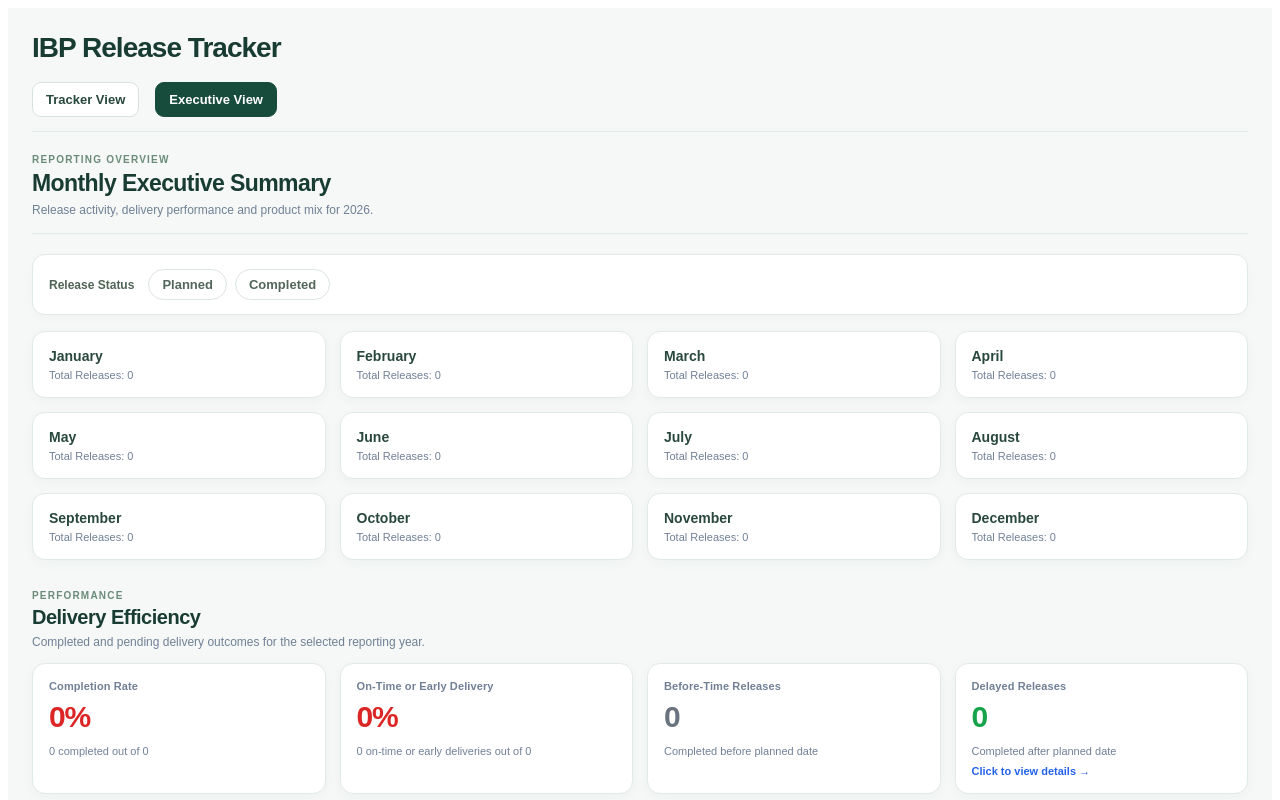
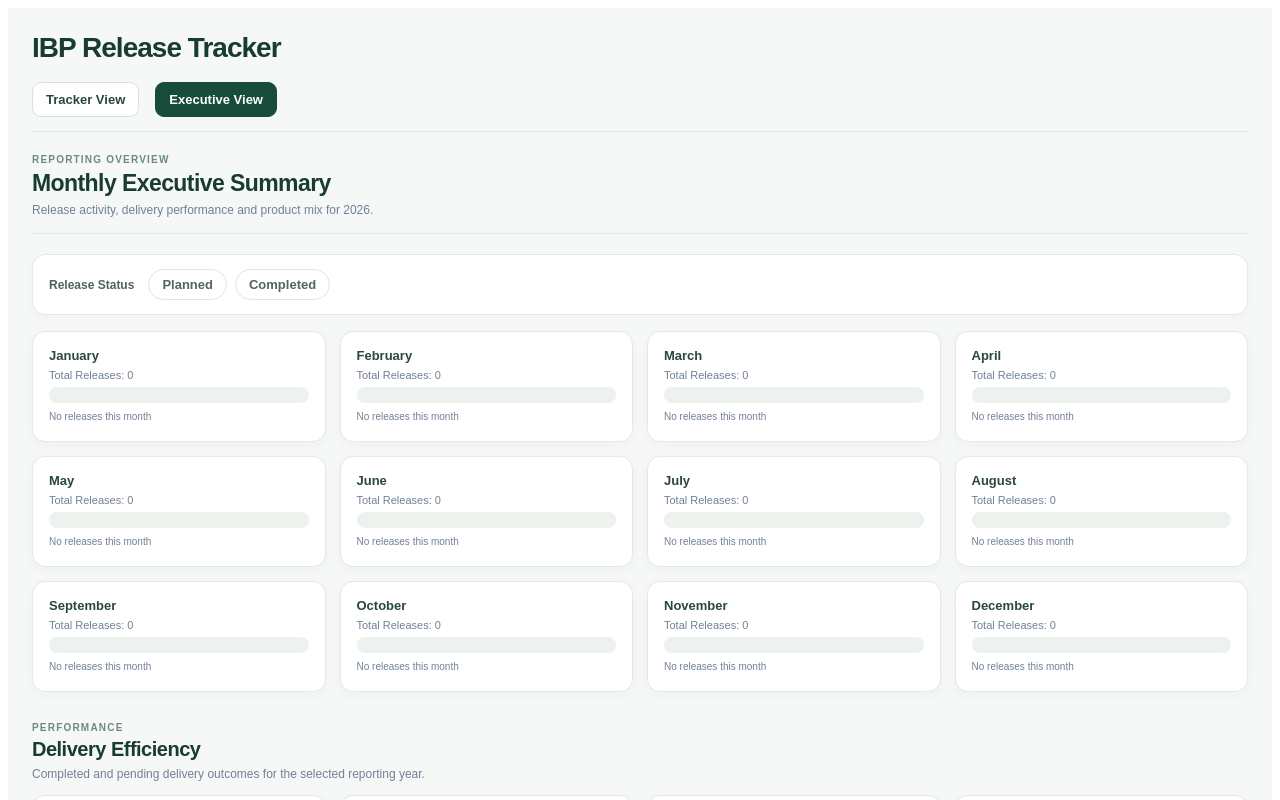
Before and after one commit to pinaki-GH/ibp-release-tracker, a Next.js app: page / in a window 1280 px wide. Both pictures are taken after a click on the button "Executive View". Shown: the top 800 px of the page. Built offline with nearby package versions, Linux system fonts and the light colour scheme.

Commit message:
Update page.tsx

```diff
--- a/app/page.tsx
+++ b/app/page.tsx
@@ -1321,7 +1321,7 @@ const delayedReleases = baseFiltered.filter(r => {
                 .filter(t => t.count > 0);
 
               return (
-                <div className="rt-exec-month-card"
+                <div className="rt-exec-month-card rt-exec-product-card"
                   key={month}
                   style={{
                     border: "1px solid #ccc",
@@ -1330,30 +1330,65 @@ const delayedReleases = baseFiltered.filter(r => {
                 >
                   <strong>{month}</strong>
 
-                  <div>Total Releases: {total}</div>
-
-                  {byType.map(t => (
-                    <div key={t.id} style={{ marginTop: 6 }}>
-                      <div style={{ fontSize: 12 }}>
-                        {t.name}: {t.count} ({t.percent}%)
-                      </div>
-
+                  <div
+                    style={{
+                      fontSize: 12,
+                      marginBottom: 6
+                    }}
+                  >
+                    Total Releases: {total}
+                  </div>
+
+                  {/* Stacked bar, matching Product Release Mix */}
+                  <div
+                    style={{
+                      display: "flex",
+                      height: 16,
+                      width: "100%",
+                      border: "1px solid #ddd",
+                      overflow: "hidden",
+                      background: "#edf2ee"
+                    }}
+                  >
+                    {byType.map(t => (
                       <div
+                        key={t.id}
+                        title={`${t.name}: ${t.count} (${t.percent}%)`}
                         style={{
-                          background: "#eee",
-                          height: 8
+                          width: `${t.percent}%`,
+                          background: t.color
                         }}
+                      />
+                    ))}
+                  </div>
+
+                  {/* Matching release-type legend */}
+                  <div
+                    style={{
+                      fontSize: 12,
+                      marginTop: 6
+                    }}
+                  >
+                    {byType.length > 0 ? byType.map(t => (
+                      <span
+                        key={t.id}
+                        style={{ marginRight: 12 }}
                       >
-                        <div
+                        <span
                           style={{
-                            width: `${t.percent}%`,
-                            height: "100%",
-                            background: t.color
+                            display: "inline-block",
+                            width: 10,
+                            height: 10,
+                            background: t.color,
+                            marginRight: 4
                           }}
                         />
-                      </div>
-                    </div>
-                  ))}
+                        {t.name}: {t.count} ({t.percent}%)
+                      </span>
+                    )) : (
+                      <span>No releases this month</span>
+                    )}
+                  </div>
                 </div>
               );
             })}
@@ -2000,9 +2035,8 @@ const delayedReleases = baseFiltered.filter(r => {
         .rt-exec-month-card { min-width: 0; padding: 16px !important; border: 1px solid #e2eae5 !important; border-radius: 13px; background: #fff; box-shadow: 0 3px 12px rgba(28,55,43,.03); }
         .rt-exec-month-card > strong { display: block; margin-bottom: 5px; color: #29483d; font-size: 14px; }
         .rt-exec-month-card > div:nth-child(2) { color: #718096; font-size: 11px; }
-        .rt-exec-month-card > div[style*="margin-top: 6px"] { padding-top: 8px; border-top: 1px solid #edf1ee; }
-        .rt-exec-month-card > div[style*="margin-top: 6px"] > div:first-child { margin-bottom: 5px; color: #506456; font-size: 11px !important; }
-        .rt-exec-month-card > div[style*="background: rgb(238, 238, 238)"], .rt-exec-month-card > div[style*="background: #eee"] { overflow: hidden; border-radius: 999px; background: #edf2ee !important; }
+        .rt-exec-month-card > div[style*="height: 16px"] { border: 0 !important; border-radius: 999px; background: #edf2ee !important; }
+        .rt-exec-month-card > div:last-child { display: flex; flex-wrap: wrap; gap: 7px 12px; color: #718096; font-size: 10px !important; line-height: 1.6; }
         .rt-exec-section-heading { margin: 30px 0 14px; }
         .rt-exec-section-heading h2 { margin: 0; font-size: 20px; }
         .rt-exec-kpi-grid { grid-template-columns: repeat(auto-fit, minmax(185px, 1fr)) !important; gap: 14px !important; margin-top: 14px !important; }
```
